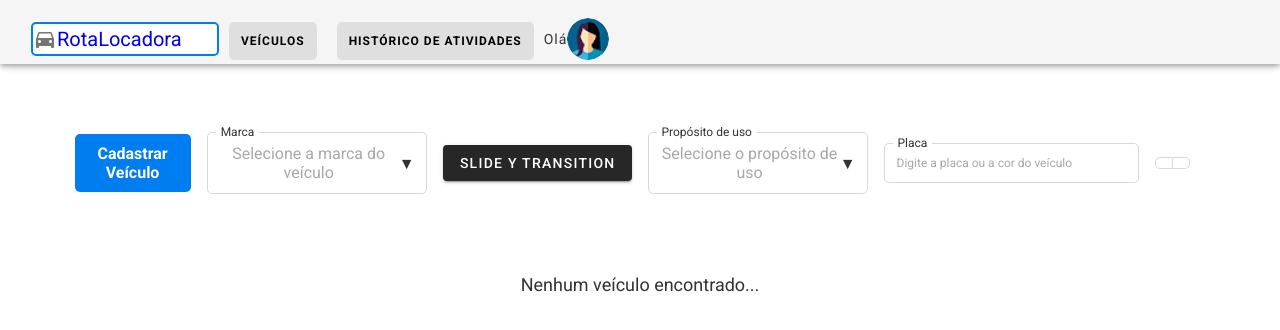
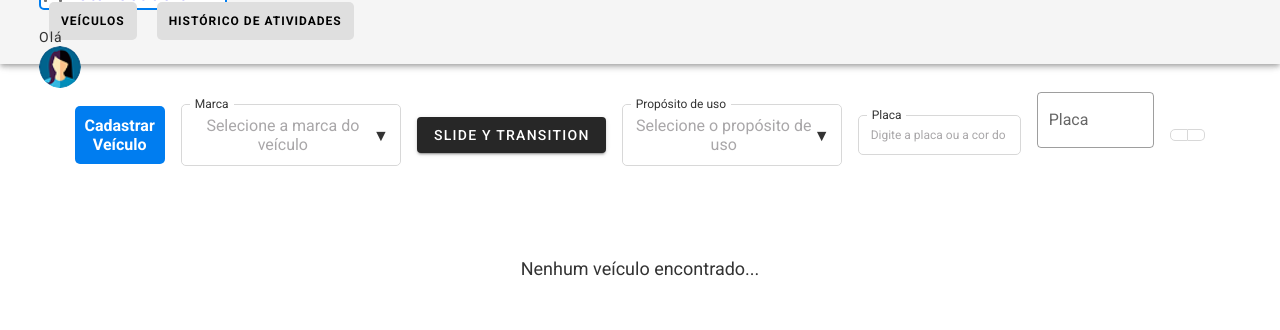
Before and after one commit to Giov4ne/rota-locadora-nuxt, a Nuxt app: page /home in a window 1280 px wide. Shown: the top 330 px of the page. Built offline with nearby package versions, Linux system fonts and the light colour scheme.

Commit message:
BUG: vuetify stylization doesn't work

```diff
--- /dev/null
+++ b/assets/style/main.scss
@@ -0,0 +1 @@
+@import '~vuetify/dist/vuetify.min.css';
--- a/components/MyHeader.vue
+++ b/components/MyHeader.vue
@@ -30,8 +30,11 @@
     -->
 
 
-        <div style="margin-top: 100px;">
+
             <v-app-bar fixed>
+                <template #default>
+                    <div class="d-flex justify-space-between header-test">
+
                         <NuxtLink to="/home" id="rl-logo">
                             <v-icon>mdi-car</v-icon>
                             <v-toolbar-title>RotaLocadora</v-toolbar-title>
@@ -50,8 +53,10 @@
                                 alt="Usuário"
                             >
                         </v-avatar>
+                    </div>
+                </template>
             </v-app-bar>
-        </div>
+
 </template>
 
 <script>
@@ -87,7 +92,12 @@
     }
 </script>
 
-<style>
+<style scoped>
+    .header-test{
+        width: 100%;
+        padding: 8px;
+    }
+
     header, #header-navigation, #user-info, #rl-logo{
         display: flex;
         flex-direction: row;
--- a/nuxt.config.js
+++ b/nuxt.config.js
@@ -1,14 +1,19 @@
 export default {
   ssr: false, // Set to true for SSR
   target: 'static', // or 'server'
+  // vuetify: {
+
+  // },
   router: {
     middleware: [
       'authentication'
     ]
   },
+  modules: [
+    '@nuxtjs/vuetify'
+  ],
   buildModules: [
     '@nuxtjs/fontawesome',
-    '@nuxtjs/vuetify'
   ],
   fontawesome: {
     component: 'fa',
@@ -30,6 +35,33 @@ export default {
     {
       src: '@/plugins/fontawesome',
       ssr: false
+    },
+    {
+      src: '@/plugins/vuetify',
+      ssr: false
     }
-  ]
+  ],
+  loaders: {
+    scss: {
+      implementation: require('sass')
+    }
+  },
+  // rules: [
+  //   {
+  //     test: /\.s(c|a)ss$/,
+  //     use: [
+  //       'css-loader',
+  //       {
+  //         loader: 'sass-loader',
+  //         // Requires >= sass-loader@^8.0.0
+  //         options: {
+  //           implementation: require('sass'),
+  //           sassOptions: {
+  //             indentedSyntax: true // optional
+  //           },
+  //         },
+  //       },
+  //     ],
+  //   }
+  // ]
 }
--- a/package.json
+++ b/package.json
@@ -13,7 +13,10 @@
     "@fortawesome/free-solid-svg-icons": "^6.7.2",
     "@fortawesome/vue-fontawesome": "^2.0.10",
     "leaflet": "^1.9.4",
-    "nuxt": "2.17"
+    "nuxt": "^2.17.1",
+    "sass": "^1.32.6",
+    "sass-loader": "^10.0.0",
+    "vuetify": "^2.7.2"
   },
   "devDependencies": {
     "@nuxtjs/fontawesome": "^1.1.2",
--- a/pages/activity-history.vue
+++ b/pages/activity-history.vue
@@ -7,6 +7,17 @@
                     <label for="plate">Placa</label>
                     <input type="text" class="inputs" name="plate" placeholder="Digite a placa do veículo" v-model="plateInput">
                 </div>
+
+
+
+                <v-text-field
+                    label="Placa"
+                    placeholder="Digite a placa ou a cor do veículo"
+                    outlined
+                ></v-text-field>
+
+
+
                 <div id="search-erase">
                     <button class="search-btn">
                         <span class="fa fa-search"></span>
--- a/pages/home.vue
+++ b/pages/home.vue
@@ -49,6 +49,16 @@
                         <label for="plate">Placa</label>
                         <input type="text" class="inputs" name="plate" placeholder="Digite a placa ou a cor do veículo" v-model="plateInput">
                     </div>
+
+
+                    <v-text-field
+                        label="Placa"
+                        placeholder="Digite a placa ou a cor do veículo"
+                        outlined
+                    ></v-text-field>
+
+
+
                     <div id="search-erase">
                         <button class="search-btn">
                             <i class="fas fa-magnifying-glass"></i>
--- a/pages/login.vue
+++ b/pages/login.vue
@@ -24,8 +24,8 @@
 
 
             <v-form v-model="valid" id="login-form">
-                <v-container> <!-- class="d-flex justify-center" -->
-                    <i class="fas fa-car"></i>
+                <v-container class="d-flex flex-column justify-center">
+                    <v-icon class="fas fa-car" color="red"></v-icon>
                     <h2 class="form-title">Login</h2>
 
                     <v-text-field
@@ -52,6 +52,7 @@
                         block
                         color="primary"
                         large
+                        outlined
                     >
                         ENTRAR
                     </v-btn>
@@ -76,6 +77,8 @@
 </template>
 
 <script>
+    import "vuetify/dist/vuetify.min.css";
+
     export default{
         name: 'login',
         layout: 'empty',
@@ -141,6 +144,6 @@
     }
 </script>
 
-<style scoped>
+<style >
 
 </style>
--- /dev/null
+++ b/plugins/vuetify.js
@@ -0,0 +1,19 @@
+// import Vue from 'vue'
+// import Vuetify from 'vuetify'
+// import 'vuetify/dist/vuetify.min.css'
+
+// Vue.use(Vuetify)
+
+// const opts = {}
+
+// export default new Vuetify(opts)
+
+
+import Vue from 'vue'
+import Vuetify from 'vuetify'
+import 'vuetify/dist/vuetify.min.css'
+
+Vue.use(Vuetify)
+export default ({ app }, inject) => {
+  app.vuetify = new Vuetify({})
+}
```
Also changed, not shown: 1 other file (tests, documents, lock files or other folders). Lines whose indentation alone changed are shown as unchanged.
